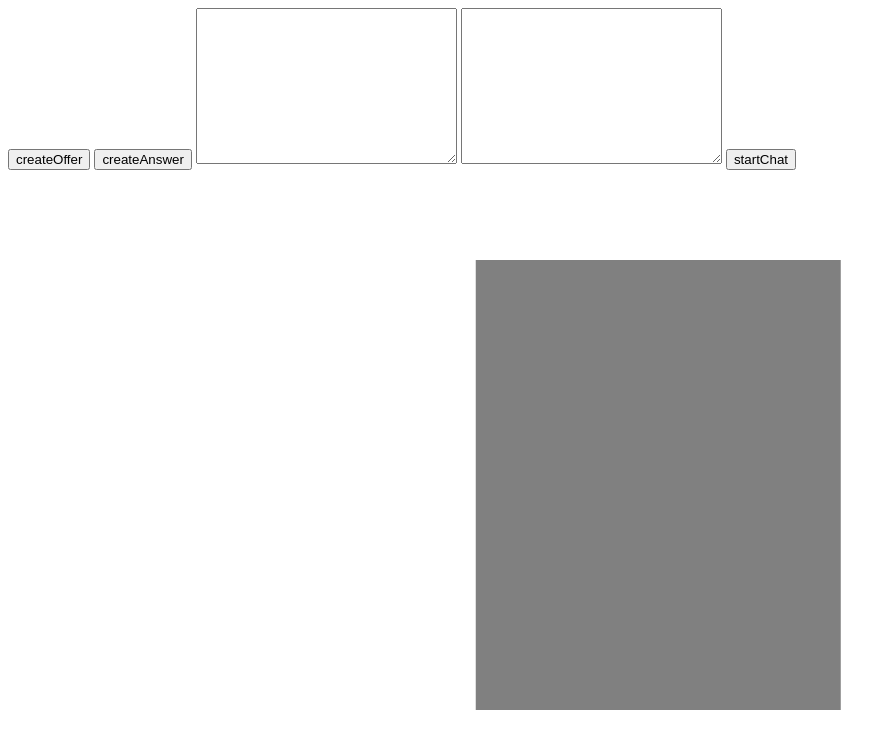
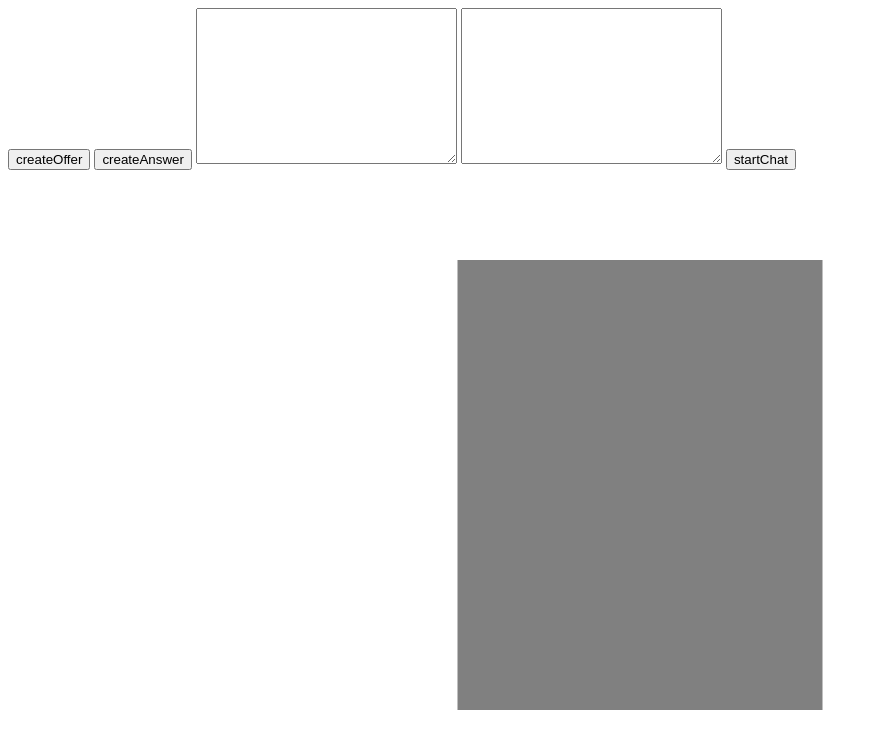
Before and after one commit to 365AbdurRaheem/Testing, a plain HTML site: page index.htm in a window 1280 px wide. Shown: the whole page, without its empty margins (0-896 px from the left). Drawn offline with Linux system fonts and the light colour scheme.

Commit message:
Update index.htm

```diff
--- a/index.htm
+++ b/index.htm
@@ -9,7 +9,7 @@
     .msg{
         position: absolute;
         left:50%;
-        transform:translateX(-45%);
+        transform:translateX(-50%);
         background-color: gray;
         height: 450px;
         width: 365px;
@@ -30,9 +30,9 @@
     <input type="text" class="B" style="display: none;" placeholder="B">&nbsp;<button style="display: none;" class="sendr">send</button>
     <br>
     <br>
-    <div class="msg">
+    <span class="msg">
 
-    </div>
+    </span>
 
     <script src="script.js"></script>
 </body>
```
